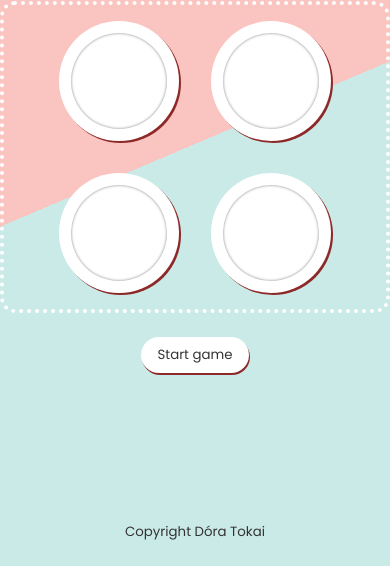
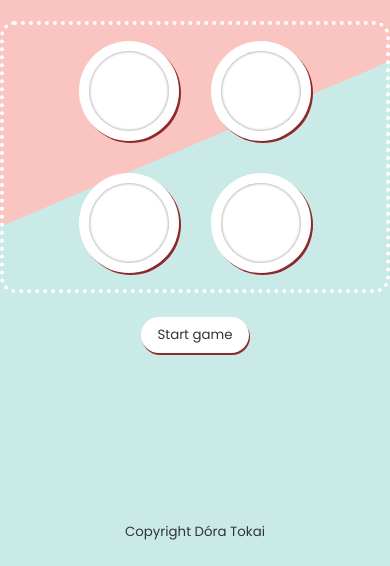
Before and after one commit to tdora28/speedgame, a plain HTML site: page index.html in a window 390 px wide. Shown: the part 278-844 px from the top of the page. Drawn offline with Linux system fonts and the light colour scheme.

Commit message:
Add media queries for smaller screens

```diff
--- a/style.css
+++ b/style.css
@@ -47,7 +47,7 @@ body {
 
 h1 {
   font-family: var(--font-display);
-  font-size: 3rem;
+  font-size: 5rem;
   color: var(--clr-shadow);
   text-shadow: 2px 2px #fff;
 }
@@ -107,8 +107,8 @@ main {
   display: flex;
   justify-content: center;
   align-items: center;
-  width: 120px;
-  height: 120px;
+  width: 150px;
+  height: 150px;
   background-color: #fff;
   border-radius: 50%;
   box-shadow: 2px 2px 0 var(--clr-shadow);
@@ -171,3 +171,14 @@ footer {
   height: 3rem;
   text-align: center;
 }
+
+@media screen and (max-width: 800px) {
+  h1 {
+    font-size: 3rem;
+  }
+
+  .circle {
+    width: 100px;
+    height: 100px;
+  }
+}
```
